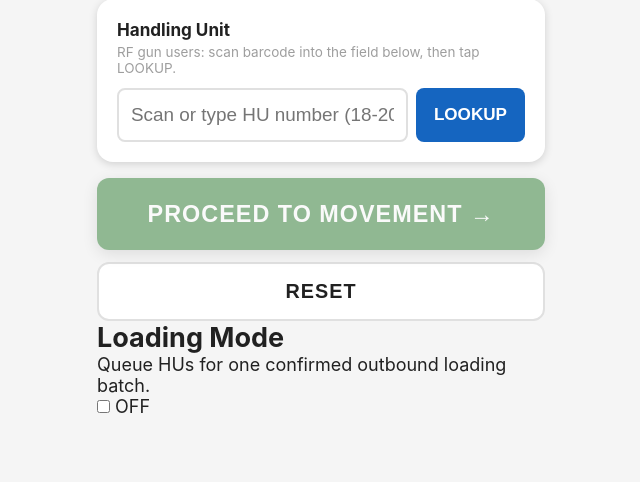
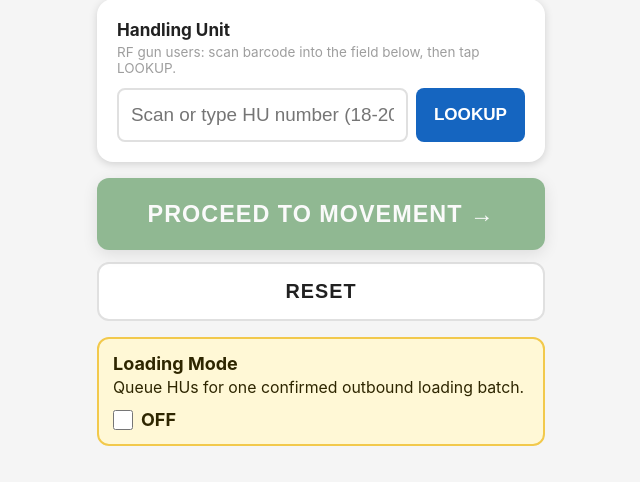
Before and after one commit to ppc8040/indus-warehouse-tracker, a Flask app: page / in a window 1280 px wide. Shown: the part 318-800 px from the top of the page, without its empty margins (319-959 px from the left). Run offline with Flask 3, Linux system fonts and the light colour scheme; parts of the project's set-up code (start-up, migrations or seed data) failed here and were passed over; some libraries are stand-ins or nearby versions.

Commit message:
Update worker.css

```diff
--- a/static/css/worker.css
+++ b/static/css/worker.css
@@ -143,3 +143,193 @@ body{font-family:-apple-system,BlinkMacSystemFont,'Segoe UI',Roboto,Arial,sans-s
 .hide{display:none!important}
 input,textarea,select{font-size:16px}
 @supports(padding-top:env(safe-area-inset-top)){.hdr{padding-top:calc(12px + env(safe-area-inset-top))}}
+
+/* ── Loading Mode ────────────────────────────────────────────────────────── */
+
+.loading-mode-card {
+  margin: 16px 0;
+  padding: 14px;
+  border: 2px solid #f2c94c;
+  border-radius: 12px;
+  background: #fff8d6;
+  color: #2e2600;
+}
+
+.loading-mode-row,
+.loading-queue-header,
+.loading-queue-actions,
+.review-actions,
+.loading-review-meta {
+  display: flex;
+  align-items: center;
+  justify-content: space-between;
+  gap: 12px;
+  flex-wrap: wrap;
+}
+
+.loading-mode-card h2 {
+  margin: 0;
+  font-size: 1rem;
+}
+
+.loading-mode-card p {
+  margin: 4px 0 0;
+  font-size: 0.88rem;
+}
+
+.loading-switch {
+  display: inline-flex;
+  gap: 8px;
+  align-items: center;
+  font-weight: 700;
+  cursor: pointer;
+}
+
+.loading-switch input {
+  width: 20px;
+  height: 20px;
+  accent-color: #d6a600;
+}
+
+.loading-queue-header {
+  margin-top: 14px;
+  padding-top: 12px;
+  border-top: 1px solid rgba(46, 38, 0, 0.2);
+}
+
+.loading-queue-actions {
+  margin: 12px 0;
+}
+
+.loading-queue-table-wrap,
+.table-wrap {
+  overflow-x: auto;
+}
+
+.loading-queue-table {
+  width: 100%;
+  border-collapse: collapse;
+  font-size: 0.9rem;
+}
+
+.loading-queue-table th,
+.loading-queue-table td {
+  padding: 8px;
+  border-bottom: 1px solid rgba(46, 38, 0, 0.18);
+  text-align: left;
+}
+
+.btn-warning {
+  background: #d6a600;
+  color: #1f1a00;
+}
+
+.btn-warning:hover {
+  background: #bd9300;
+}
+
+.btn-secondary {
+  background: #ececec;
+  color: #222;
+}
+
+.btn-link-danger {
+  border: 0;
+  background: transparent;
+  color: #ae1c1c;
+  text-decoration: underline;
+  cursor: pointer;
+}
+
+.is-disabled {
+  pointer-events: none;
+  opacity: 0.55;
+}
+
+.loading-review-page {
+  min-height: 100vh;
+}
+
+.loading-review-meta {
+  margin: 16px 0;
+}
+
+.loading-review-meta > div {
+  min-width: 120px;
+  padding: 10px;
+  border: 1px solid #ddd;
+  border-radius: 8px;
+}
+
+.loading-review-meta span,
+.loading-review-meta strong {
+  display: block;
+}
+
+.loading-review-meta span {
+  font-size: 0.78rem;
+  color: #666;
+}
+
+.override-panel {
+  margin: 16px 0;
+  padding: 14px;
+  border: 1px solid #d6a600;
+  border-radius: 8px;
+  background: #fff8d6;
+}
+
+.override-panel label {
+  display: block;
+  margin-top: 12px;
+  font-weight: 600;
+}
+
+.override-panel input,
+.override-panel textarea {
+  display: block;
+  width: 100%;
+  margin-top: 5px;
+  padding: 8px;
+}
+
+.status-message {
+  padding: 10px;
+  border-radius: 8px;
+  background: #f1f1f1;
+}
+
+.status-message.success {
+  background: #dff5e4;
+  color: #175a2a;
+}
+
+.status-message.warning {
+  background: #fff2c2;
+  color: #6d5100;
+}
+
+.status-message.error {
+  background: #ffe0e0;
+  color: #8a1515;
+}
+
+.review-ok {
+  color: #175a2a;
+}
+
+.review-error {
+  color: #8a1515;
+  font-weight: 600;
+}
+
+.confirm-dialog {
+  width: min(460px, calc(100vw - 32px));
+  padding: 20px;
+  border: 0;
+  border-radius: 12px;
+}
+
+.confirm-dialog::backdrop {
+  background: rgba(0, 0, 0, 0.55);
+}
```
